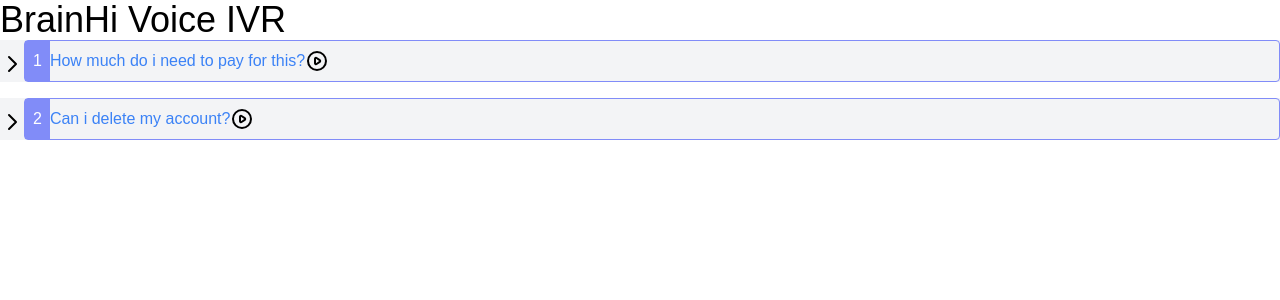
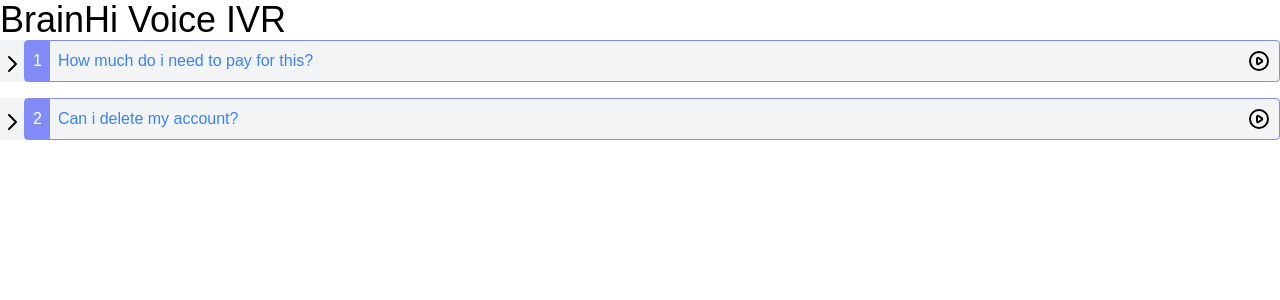
Before and after one commit to livanvaldes084/react-ts-ydu3nx, a React (Create React App) app: page / in a window 1280 px wide. Shown: the top 300 px of the page. Built offline with nearby package versions, Linux system fonts and the light colour scheme.

Commit message:
1 file modified

```diff
--- a/src/settings/Voices/components/Accordion.tsx
+++ b/src/settings/Voices/components/Accordion.tsx
@@ -53,7 +53,7 @@ const Accordion = ({ title, order, content }: AccordionProps) => {
       <div className="border border-indigo-400 rounded">
         <div className="flex flex-row items-center">
           <div className="text-white bg-indigo-400 p-2">{order}</div>
-          <div className="flex flex-row justify-between">
+          <div className="flex flex-row justify-between w-full p-2">
             <h4 className="text-blue-500">{title}</h4>
             <svg
               xmlns="http://www.w3.org/2000/svg"
```
